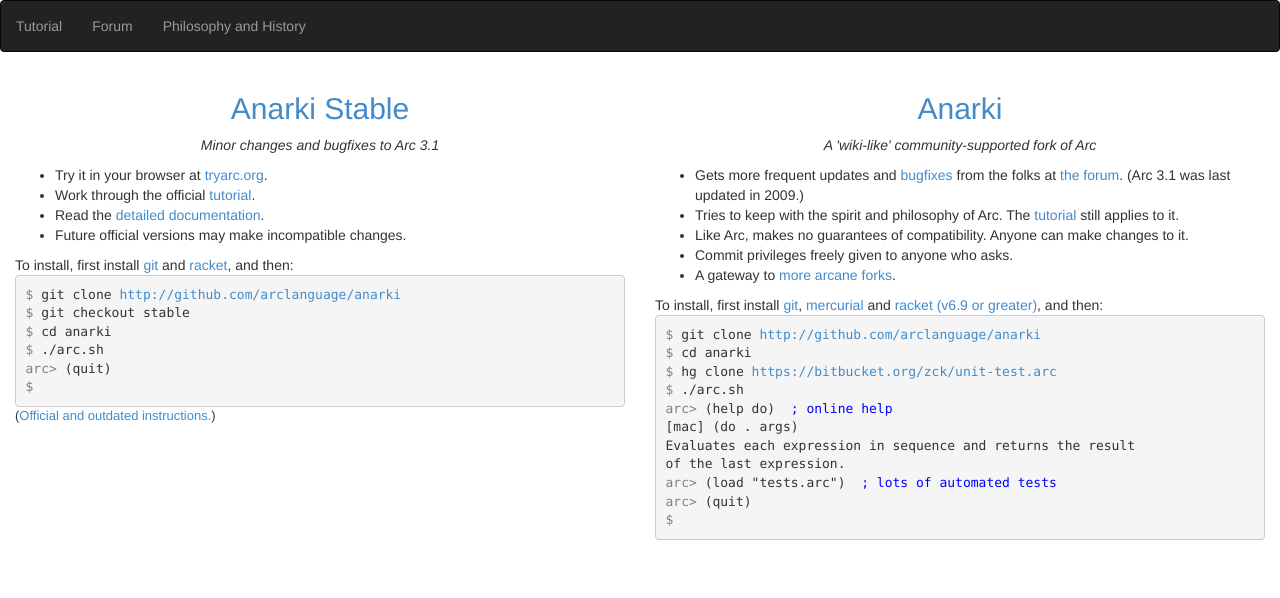
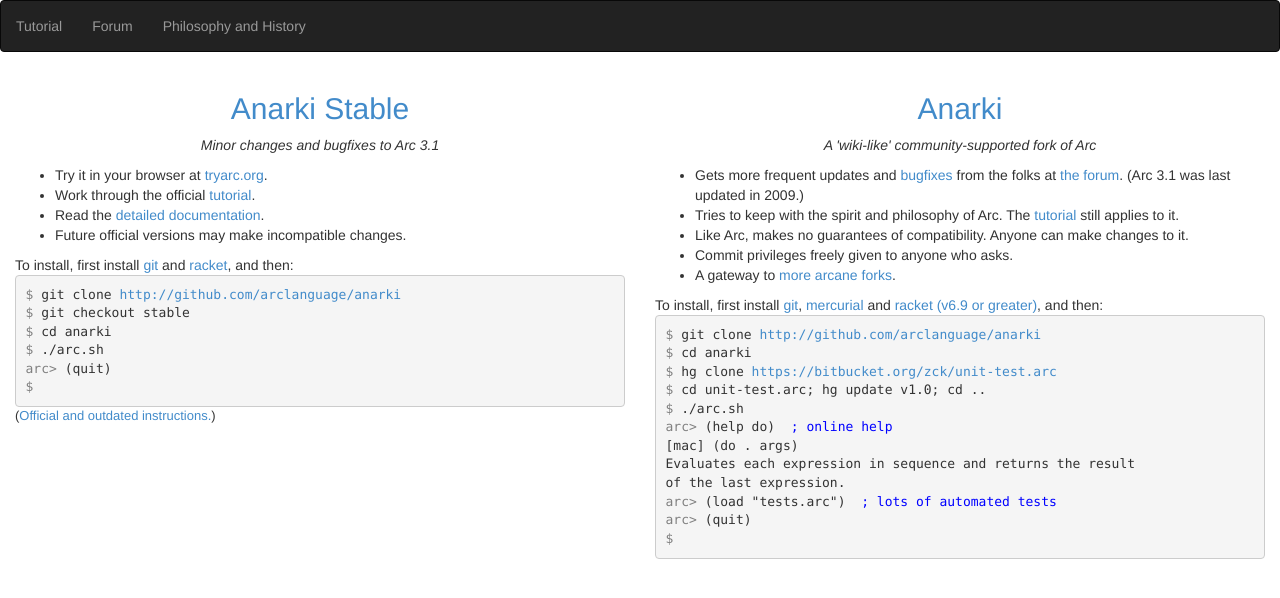
Before and after one commit to arclanguage/arclanguage.github.io, a Jekyll site: the page built from index.md, in a window 1280 px wide. Shown: the top 598 px of the page. Built offline with Jekyll 4.4.1, drawn with Linux system fonts in a browser that asks for light colours.

Commit message:
update instructions for unit-test.arc v1.0

```diff
--- a/index.md
+++ b/index.md
@@ -47,6 +47,7 @@
 <span style='color:grey'>$</span> git clone <a href='http://github.com/arclanguage/anarki'>http://github.com/arclanguage/anarki</a>
 <span style='color:grey'>$</span> cd anarki
 <span style='color:grey'>$</span> hg clone <a href='https://bitbucket.org/zck/unit-test.arc'>https://bitbucket.org/zck/unit-test.arc</a>
+<span style='color:grey'>$</span> cd unit-test.arc; hg update v1.0; cd ..
 <span style='color:grey'>$</span> ./arc.sh
 <span style='color:grey'>arc&gt;</span> (help do)  <span style='color:blue'>; online help</span>
 [mac] (do . args)
```
